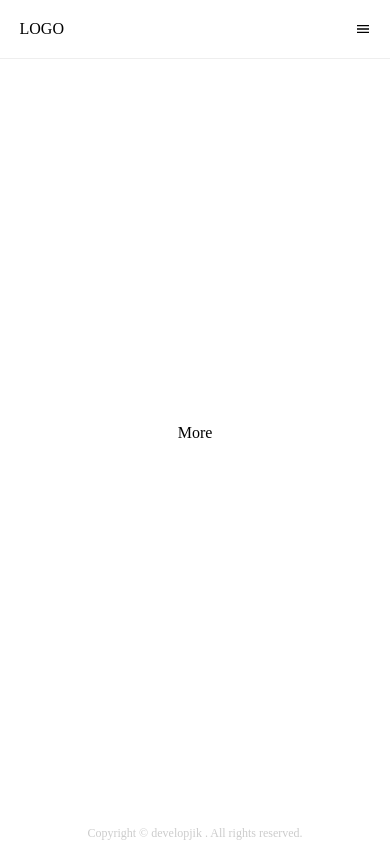
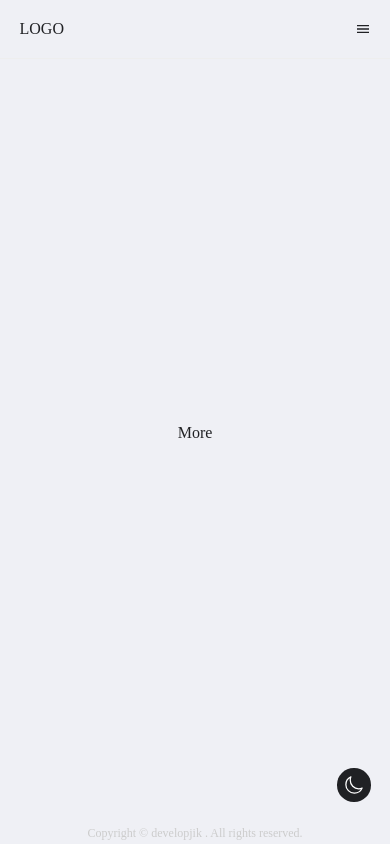
Before and after one commit to developjik/React_Boilerplate_2022, a React (Create React App) app: page /more in a window 390 px wide. Built offline with nearby package versions, Linux system fonts and the light colour scheme.

Commit message:
feat: dark mode 기능 추가

```diff
--- a/package.json
+++ b/package.json
@@ -18,6 +18,7 @@
     "styled-components": "^5.3.5",
     "styled-reset": "^4.3.4",
     "typescript": "^4.6.3",
+    "usehooks-ts": "^2.4.2",
     "web-vitals": "^2.1.4"
   },
   "scripts": {
--- a/src/App.tsx
+++ b/src/App.tsx
@@ -1,7 +1,14 @@
 import React from 'react';
 import { BrowserRouter as Router, Routes, Route } from 'react-router-dom';
-import { createGlobalStyle } from 'styled-components';
+import { useDarkMode } from 'usehooks-ts';
+
+import styled, { createGlobalStyle, ThemeProvider } from 'styled-components';
 import reset from 'styled-reset';
+import { ThemeInterface } from 'common/interface';
+import { lightTheme, darkTheme } from 'common/theme';
+
+import { IoSunnyOutline, IoMoonOutline } from 'react-icons/io5';
+
 import Navigation from 'components/Navigation';
 import Home from 'pages/Home';
 import More from 'pages/More';
@@ -13,13 +20,34 @@ import Register from 'pages/Register';
 
 const GlobalStyles = createGlobalStyle`
     ${reset};
-    *{
+    * {
       box-sizing:border-box;
     };
+    body {
+        background: ${({ theme }: { theme: ThemeInterface }) => theme.bg};
+        color: ${({ theme }: { theme: ThemeInterface }) => theme.text};
+    }
+`;
+
+const DarkModeToggle = styled.button`
+  position: absolute;
+  bottom: 5vh;
+  right: 5vw;
+  display: flex;
+  justify-content: center;
+  align-items: center;
+  width: 2.5em;
+  height: 2.5em;
+  border: none;
+  border-radius: 50%;
+  background: ${({ theme }: { theme: ThemeInterface }) => theme.text};
 `;
 
 function App() {
+  const { isDarkMode, toggle } = useDarkMode();
+
   return (
+    <ThemeProvider theme={isDarkMode ? darkTheme : lightTheme}>
       <div className="App">
         <Router>
           <GlobalStyles />
@@ -35,9 +63,18 @@ function App() {
             <Route path="/register" element={<Register />} />
           </Routes>
 
+          <DarkModeToggle onClick={toggle}>
+            {isDarkMode ? (
+              <IoSunnyOutline style={{ color: '#000', fontSize: '1.5em' }} />
+            ) : (
+              <IoMoonOutline style={{ color: '#fff', fontSize: '1.5em' }} />
+            )}
+          </DarkModeToggle>
+
           <Footer />
         </Router>
       </div>
+    </ThemeProvider>
   );
 }
 
--- a/src/common/constant/index.ts
+++ b/src/common/constant/index.ts
@@ -1,4 +1,4 @@
-/* eslint-disable import/prefer-default-export */
+/* eslint object-curly-newline: ["error", "never"] */
 const MENUS = ['Home', 'About', 'Contact', 'More'];
 const LOGINS = ['LOGIN', 'REGISTER'];
 
--- a/src/common/style/index.ts
+++ b/src/common/style/index.ts
@@ -4,7 +4,7 @@ import styled from 'styled-components';
 
 const StyledLink = styled(Link)`
   text-decoration: none;
-  color: #000;
+  color: ${({ theme }: { theme: any }) => theme.text};
   font-size: 0.9em;
 `;
 
--- a/src/components/Navigation/index.tsx
+++ b/src/components/Navigation/index.tsx
@@ -1,6 +1,6 @@
 /* eslint-disable import/no-unresolved */
 import React from 'react';
-import useMediaQuery from 'hooks/useMediaQuery';
+import { useMediaQuery } from 'usehooks-ts';
 import styled from 'styled-components';
 import { StyledLink } from 'common/style';
 import TabletNavigation from 'components/Navigation/TabletNavigation';
--- a/src/hooks/useMediaQuery.tsx
+++ /dev/null
@@ -1,36 +0,0 @@
-/* eslint-disable no-shadow */
-import { useEffect, useState } from 'react';
-
-function useMediaQuery(query: string): boolean {
-  const getMatches = (query: string): boolean => {
-    // Prevents SSR issues
-    if (typeof window !== 'undefined') {
-      return window.matchMedia(query).matches;
-    }
-    return false;
-  };
-
-  const [matches, setMatches] = useState<boolean>(getMatches(query));
-
-  function handleChange() {
-    setMatches(getMatches(query));
-  }
-
-  useEffect(() => {
-    const matchMedia = window.matchMedia(query);
-
-    // Triggered at the first client-side load and if query changes
-    handleChange();
-
-    // Listen matchMedia
-    matchMedia.addEventListener('change', handleChange);
-
-    return () => {
-      matchMedia.removeEventListener('change', handleChange);
-    };
-  }, [query]);
-
-  return matches;
-}
-
-export default useMediaQuery;
```
Also changed, not shown: src/hooks/useToggle.tsx (deleted, +0 -9 lines), 1 other file (tests, documents, lock files or other folders). Lines whose indentation alone changed are shown as unchanged.
